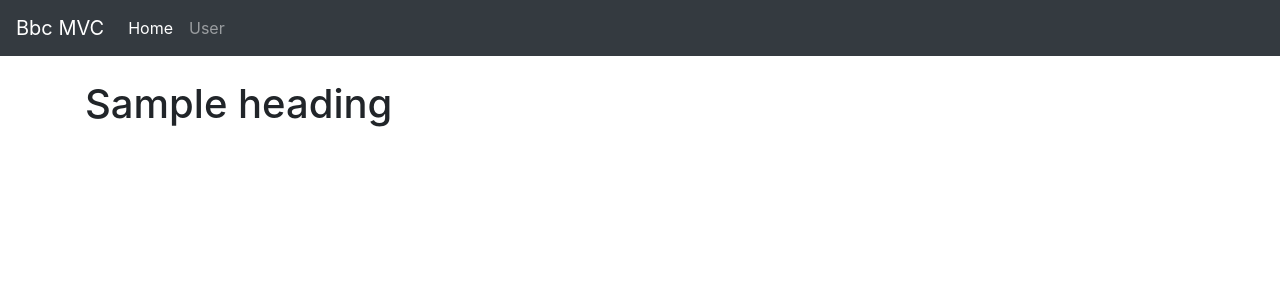
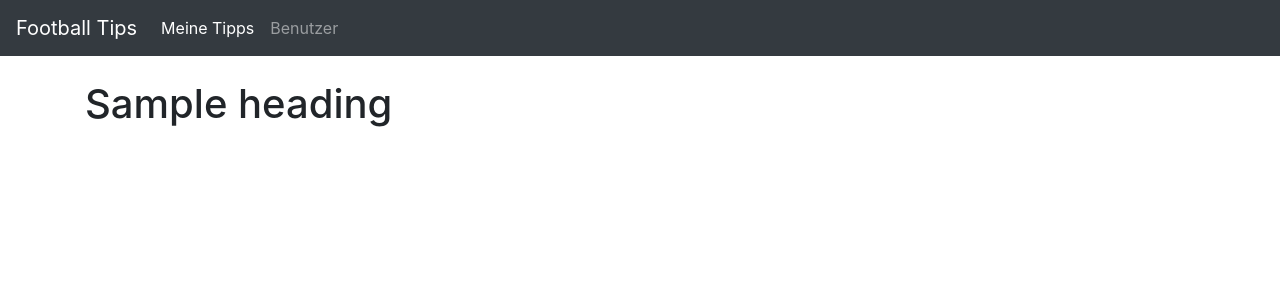
Before and after one commit to Jolicous/FootballTips, a PHP site: template templates/header.php in a window 1280 px wide. Shown: the top 300 px of the page. Run offline with PHP 8.4, Linux system fonts and the light colour scheme; the template is opened without the code that fills it: most values are stand-ins (such as "Sample title", 1, 10 or a date in 2020).

Commit message:
change header

```diff
--- a/templates/header.php
+++ b/templates/header.php
@@ -8,23 +8,23 @@
     <link rel="stylesheet" href="https://stackpath.bootstrapcdn.com/bootstrap/4.1.3/css/bootstrap.min.css" integrity="sha384-MCw98/SFnGE8fJT3GXwEOngsV7Zt27NXFoaoApmYm81iuXoPkFOJwJ8ERdknLPMO" crossorigin="anonymous">
     <link rel="stylesheet" type="text/css" href="/css/style.css" >
 
-    <title><?= $title; ?> | Bbc MVC</title>
+    <title><?= $title; ?> | Football Tips</title>
   </head>
   <body>
 
     <header>
       <nav class="navbar navbar-expand-md navbar-dark fixed-top bg-dark">
-        <a class="navbar-brand" href="/">Bbc MVC</a>
+        <a class="navbar-brand" href="/">Football Tips</a>
         <button class="navbar-toggler" type="button" data-toggle="collapse" data-target="#navbarText" aria-controls="navbarText" aria-expanded="false" aria-label="Toggle navigation">
           <span class="navbar-toggler-icon"></span>
         </button>
         <div class="collapse navbar-collapse" id="navbarText">
           <ul class="navbar-nav mr-auto">
             <li class="nav-item active">
-              <a class="nav-link" href="/">Home</a>
+              <a class="nav-link" href="/">Meine Tipps</a>
             </li>
             <li class="nav-item">
-                <a class="nav-link" href="/user">User</a>
+                <a class="nav-link" href="/user">Benutzer</a>
             </li>
           </ul>
         </div>
```
